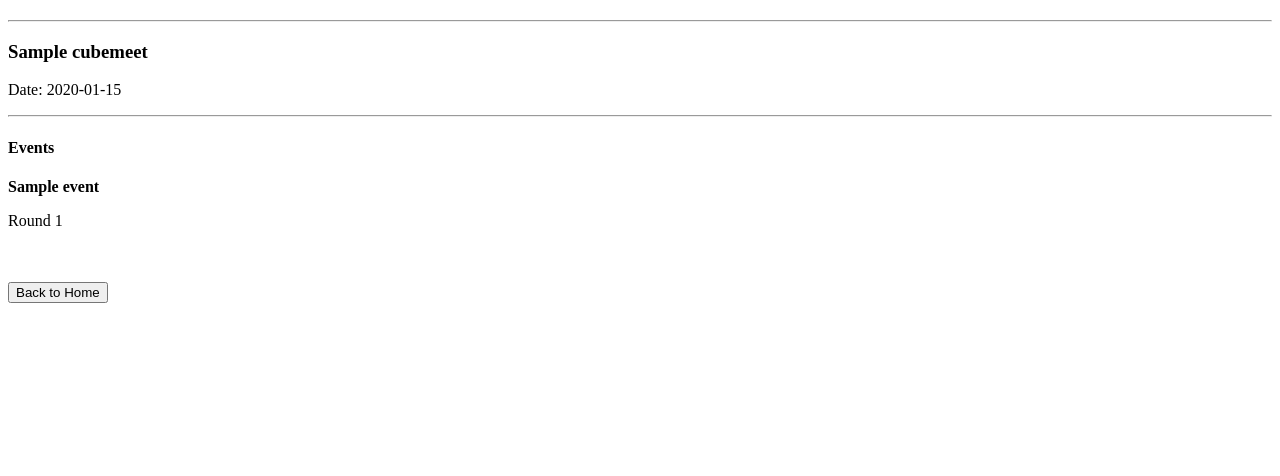
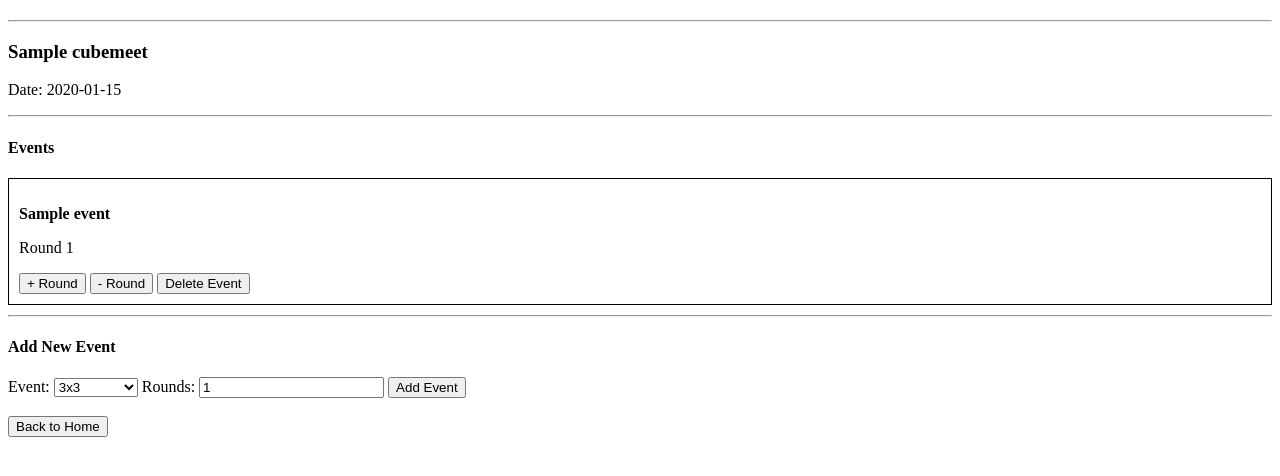
Before and after one commit to n-renz0801/CubeChamps, a Flask app: page /meet/1 in a window 1280 px wide. Shown: the part 47-523 px from the top of the page. Run offline with Flask 3, Linux system fonts and the light colour scheme; tables that the repository leaves empty hold one stand-in row (values such as "Sample post").

Commit message:
added feature: can add/remove events and rounds in a specific event

```diff
--- a/app.py
+++ b/app.py
@@ -128,32 +128,52 @@ def meet_detail(meet_id):
     meet = CubeMeet.query.get_or_404(meet_id)
     return render_template("meet_detail.html", meet=meet)
 
-# @app.route("/cubemeet/<int:meet_id>/competitors")
-# def meet_competitors(meet_id):
-#     meet = CubeMeet.query.get_or_404(meet_id)
-#     return render_template("cubemeet/competitors.html", meet=meet)
+@app.route("/event/<int:event_id>/add_round", methods=["POST"])
+def add_round(event_id):
+    event = Event.query.get_or_404(event_id)
 
-# @app.route("/cubemeet/<int:meet_id>/results")
-# def meet_results(meet_id):
-#     meet = CubeMeet.query.get_or_404(meet_id)
-#     return render_template("cubemeet/results.html", meet=meet)
+    event.rounds += 1
+    db.session.commit()
+
+    return redirect(url_for('meet_detail', meet_id=event.cubemeet_id))
+
+@app.route("/event/<int:event_id>/remove_round", methods=["POST"])
+def remove_round(event_id):
+    event = Event.query.get_or_404(event_id)
+
+    if event.rounds > 1:  # prevent going to 0 or negative
+        event.rounds -= 1
+        db.session.commit()
+
+    return redirect(url_for('meet_detail', meet_id=event.cubemeet_id))
 
 
-# @app.route("/cubemeet/<int:meet_id>/event/<int:event_id>/round/<int:round_number>")
-# def round_detail(meet_id, event_id, round_number):
-#     meet  = CubeMeet.query.get_or_404(meet_id)
-#     event = Event.query.get_or_404(event_id)
-#     solves = Solve.query.filter_by(event_id=event_id, round_number=round_number).all()
-#     return render_template(
-#         "round/round_detail.html",
-#         meet=meet, event=event,
-#         round_number=round_number,
-#         solves=solves
-#     )
+@app.route("/meet/<int:meet_id>/add_event", methods=["POST"])
+def add_event(meet_id):
+    event_name = request.form.get('event_name')
+    rounds = request.form.get('rounds')
 
-# @app.route("/cubemeet/<int:meet_id>/event/<int:event_id>/round/<int:round_number>/save", methods=["POST"])
-# def save_solves(meet_id, event_id, round_number):
-#     return redirect(url_for("round_detail", meet_id=meet_id, event_id=event_id, round_number=round_number))
+    new_event = Event(
+        name=event_name,
+        rounds=int(rounds),
+        cubemeet_id=meet_id
+    )
+
+    db.session.add(new_event)
+    db.session.commit()
+
+    return redirect(url_for('meet_detail', meet_id=meet_id))
+
+
+@app.route("/event/<int:event_id>/delete", methods=["POST"])
+def delete_event(event_id):
+    event = Event.query.get_or_404(event_id)
+    meet_id = event.cubemeet_id
+
+    db.session.delete(event)
+    db.session.commit()
+
+    return redirect(url_for('meet_detail', meet_id=meet_id))
 
 
 # ── Run ───────────────────────────────────────────────────────────────────────
--- a/templates/meet_detail.html
+++ b/templates/meet_detail.html
@@ -8,17 +8,68 @@
 <h4>Events</h4>
 
 {% for event in meet.events %}
-<div>
+<div style="border: 1px solid black; padding: 10px; margin-bottom: 10px">
   <p><strong>{{ event.name }}</strong></p>
 
   {% for i in range(event.rounds) %}
   <p>Round {{ i + 1 }}</p>
   {% endfor %}
+
+  <!-- ➕ Add Round -->
+  <form
+    method="POST"
+    action="{{ url_for('add_round', event_id=event.id) }}"
+    style="display: inline"
+  >
+    <button type="submit">+ Round</button>
+  </form>
+
+  <!-- ➖ Remove Round -->
+  <form
+    method="POST"
+    action="{{ url_for('remove_round', event_id=event.id) }}"
+    style="display: inline"
+  >
+    <button type="submit">- Round</button>
+  </form>
+
+  <!-- ❌ Delete Event -->
+  <form
+    method="POST"
+    action="{{ url_for('delete_event', event_id=event.id) }}"
+    style="display: inline"
+  >
+    <button type="submit">Delete Event</button>
+  </form>
 </div>
-<br />
+
 {% else %}
 <p>No events yet</p>
 {% endfor %}
+
+<hr />
+
+<h4>Add New Event</h4>
+
+<form method="POST" action="{{ url_for('add_event', meet_id=meet.id) }}">
+  <label>Event:</label>
+  <select name="event_name">
+    <option value="3x3">3x3</option>
+    <option value="2x2">2x2</option>
+    <option value="4x4">4x4</option>
+    <option value="5x5">5x5</option>
+    <option value="6x6">6x6</option>
+    <option value="7x7">7x7</option>
+    <option value="Pyraminx">Pyraminx</option>
+    <option value="Megaminx">Megaminx</option>
+    <option value="Skewb">Skewb</option>
+  </select>
+
+  <label>Rounds:</label>
+  <input type="number" name="rounds" min="1" value="1" />
+
+  <button type="submit">Add Event</button>
+</form>
 
 <br />
 
```
